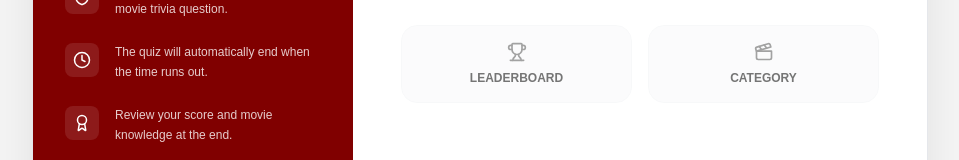
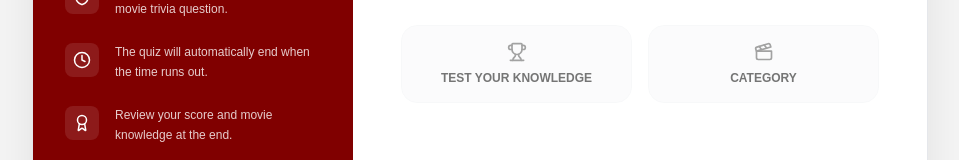
Before and after one commit to xblbong/Quiz-Movie-React, a React (Vite) app: page /login in a window 1280 px wide. Both pictures are taken after typing "Sample" into the empty fields and a click on the button "Lets, Start the Quiz!". Shown: the part 385-545 px from the top of the page, without its empty margins (160-1119 px from the left). Built offline with nearby package versions, Linux system fonts and the light colour scheme; a web font is replaced by a local one.

Commit message:
feat: edit text leaderboard

```diff
--- a/src/pages/Home.jsx
+++ b/src/pages/Home.jsx
@@ -173,7 +173,7 @@ const Home = () => {
             <div className="grid grid-cols-2 gap-4 mt-4">
               <div className="p-4 bg-gray-50 rounded-2xl border border-gray-100 flex flex-col items-center justify-center text-center opacity-60">
                 <Trophy size={20} className="mb-2 text-text-muted" />
-                <p className="text-xs font-bold uppercase">Leaderboard</p>
+                <p className="text-xs font-bold uppercase">Test your knowledge</p>
               </div>
               <div className="p-4 bg-gray-50 rounded-2xl border border-gray-100 flex flex-col items-center justify-center text-center opacity-60">
                 <Clapperboard size={20} className="mb-2 text-text-muted" />
```
